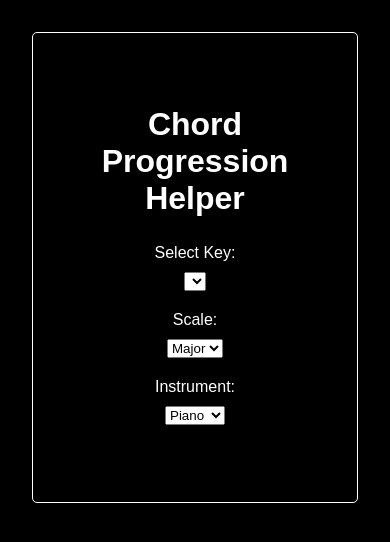
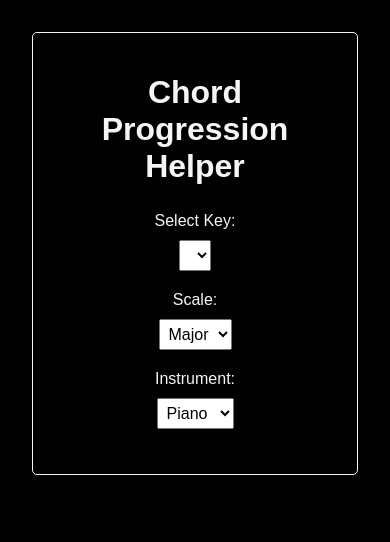
Before and after one commit to bwalowitz/chords, a plain HTML site: page index.html in a window 390 px wide. Drawn offline with Linux system fonts and the light colour scheme.

Commit message:
Update styles.css

```diff
--- a/styles.css
+++ b/styles.css
@@ -1,14 +1,14 @@
 /* styles.css */
 
+/* General Styles */
 body {
   font-family: Arial, sans-serif;
-    margin: 2em;
-    padding: 2rem;
+  margin: 2rem;
+  padding: 0;
     background-color: black;
-    color: white;
-    border: white solid 1px;
+    color: whitesmoke;
+    border: whitesmoke 1px solid;
     border-radius: 5px;
-
 }
 
 .container {
@@ -21,16 +21,24 @@ body {
   text-align: center;
 }
 
+/* Input Groups */
 .input-group {
   display: flex;
   justify-content: center;
+  align-items: center;
   margin: 10px 0;
 }
 
-  label {
+.input-group label {
   margin-right: 10px;
 }
 
+.input-group select {
+  padding: 5px;
+  font-size: 16px;
+}
+
+/* Chord Display */
 #chord-display {
   margin-top: 20px;
 }
@@ -44,17 +52,7 @@ body {
   border-bottom: none;
 }
 
-  @media (max-width: 600px) {
-    .input-group {
-      flex-direction: column;
-      align-items: center;
-    }
-
-    label, select {
-      margin: 5px 0;
-    }
-  }
-
+/* Play Button */
 .play-button {
   margin-top: 10px;
   padding: 5px 10px;
@@ -65,3 +63,15 @@ body {
 .play-button:hover {
   background-color: #f0f0f0;
 }
+
+/* Responsive Design */
+@media (max-width: 600px) {
+  .input-group {
+    flex-direction: column;
+    align-items: center;
+  }
+
+  .input-group label, .input-group select {
+    margin: 5px 0;
+  }
+}
```
Lines whose indentation alone changed are shown as unchanged.
